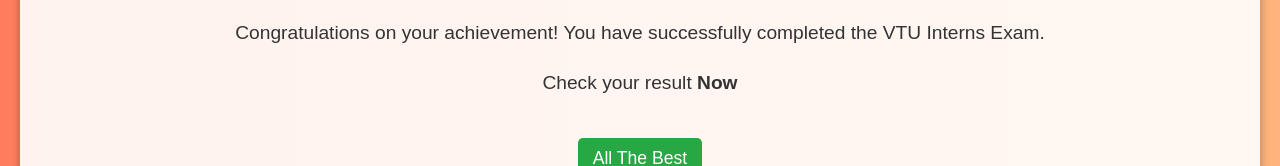
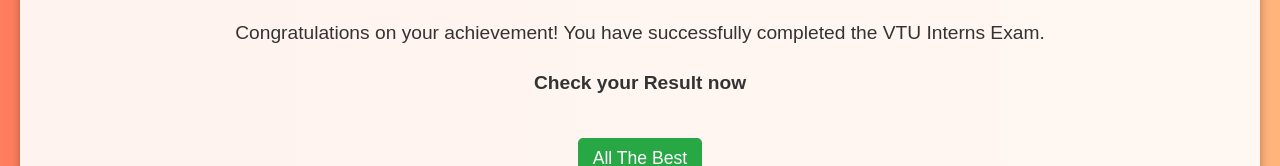
Before and after one commit to shrichai/vtu-login, a plain HTML site: page success.html in a window 1280 px wide. Shown: the part 124-290 px from the top of the page. Drawn offline with Linux system fonts and the light colour scheme.

Commit message:
Update success.html

```diff
--- a/success.html
+++ b/success.html
@@ -52,7 +52,7 @@ r<!DOCTYPE html>
     <div class="success-message">
         <h1>Successfully completed VTU Interns Exam!</h1>
         <p>Congratulations on your achievement! You have successfully completed the VTU Interns Exam.</p>
-        <p>Check your result <strong>Now</strong></p>
+        <p><strong>Check your Result now</strong></p>
         <a href="https://sites.google.com/view/vtu-student-profile/chaithra-c/profile" class="button">All The Best</a>
     </div>
 
```
